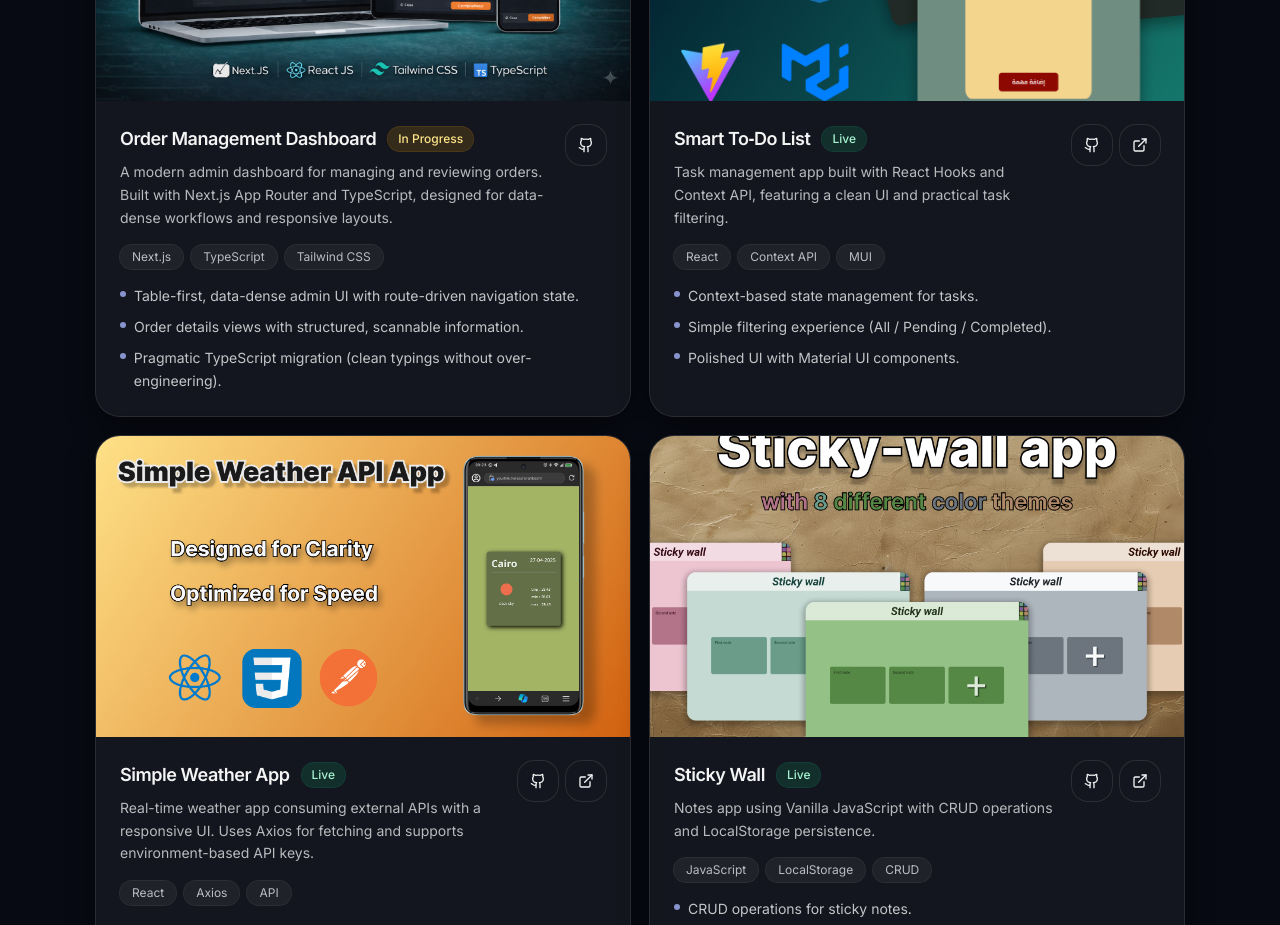
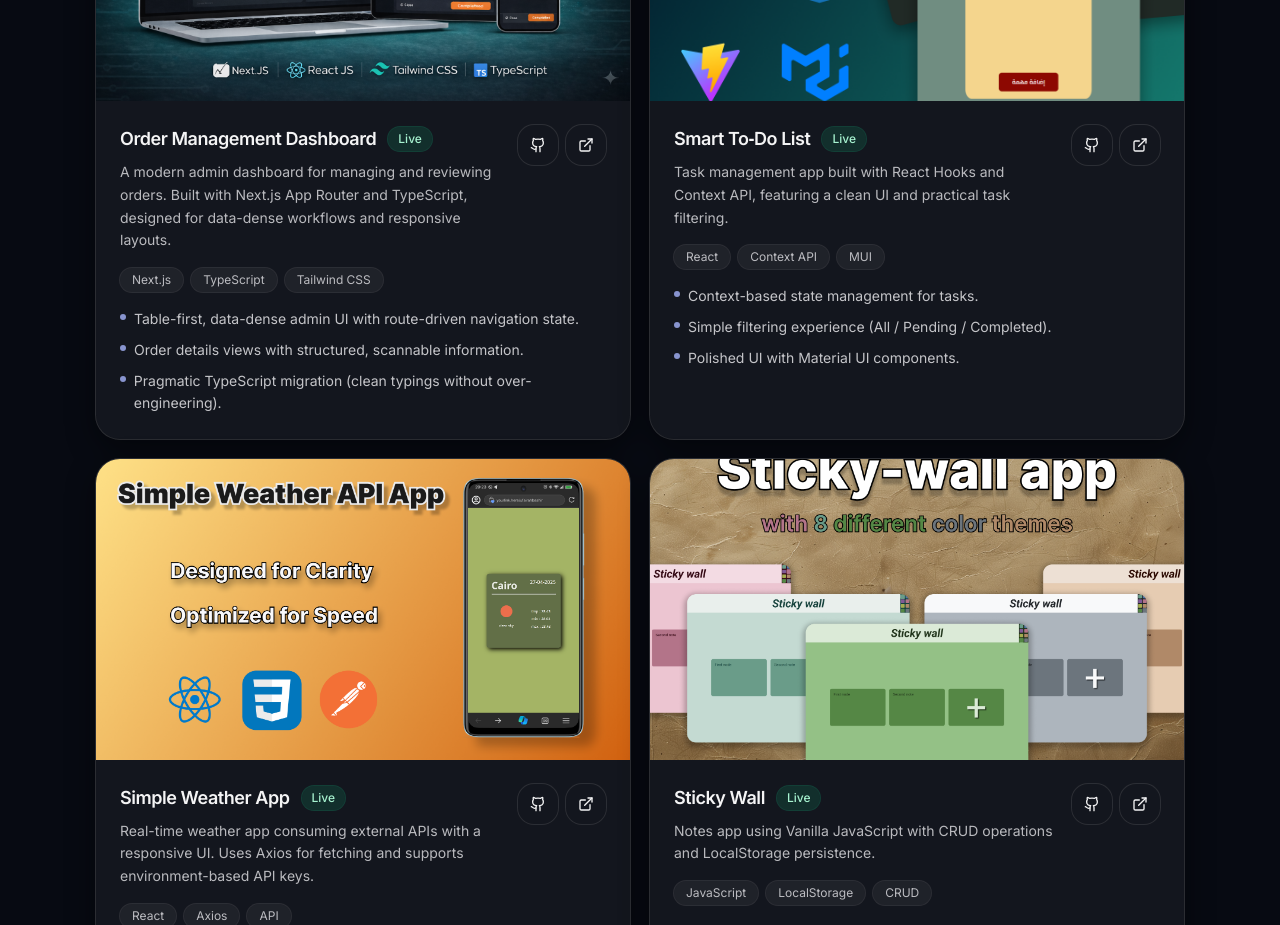
Before and after one commit to OmarRehan777/omar-portfolio, a Next.js app: page / in a window 1280 px wide. Shown: the part 1720-2645 px from the top of the page. Built offline with nearby package versions, Linux system fonts and the light colour scheme.

Commit message:
updating projects data

```diff
--- a/src/data/portfolio.ts
+++ b/src/data/portfolio.ts
@@ -71,7 +71,7 @@ export const portfolio = {
 	projects: [
 		{
 			title: "Order Management Dashboard",
-			status: "In Progress",
+			status: "Live",
 			description:
 				"A modern admin dashboard for managing and reviewing orders. Built with Next.js App Router and TypeScript, designed for data-dense workflows and responsive layouts.",
 			highlights: [
@@ -82,6 +82,7 @@ export const portfolio = {
 			stack: ["Next.js", "TypeScript", "Tailwind CSS"],
 			repoUrl:
 				"https://github.com/OmarRehan777/order-management-dashboard",
+			liveUrl: "https://cairo-cafe.vercel.app/",
 			image: "/projects/order-management/OMD thumbnail.png",
 		},
 		{
```
